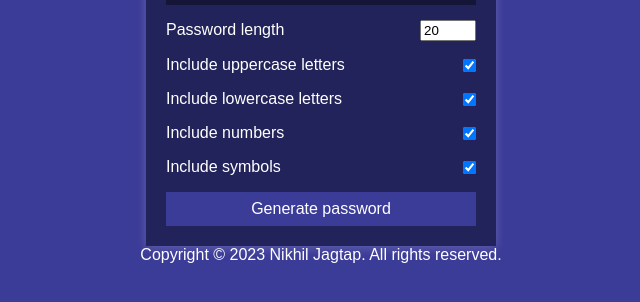
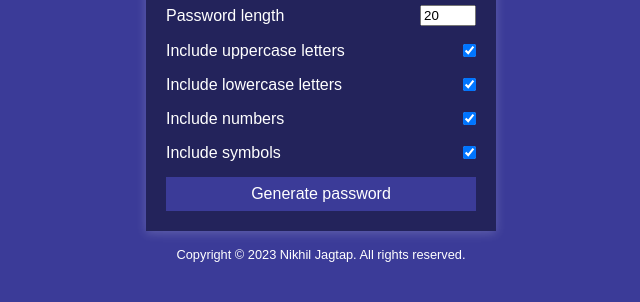
Before and after one commit to NikhilJagtap03/password.generator.github.io, a plain HTML site: page index.html in a window 1280 px wide. Shown: the part 338-640 px from the top of the page, without its empty margins (319-959 px from the left). Drawn offline with Linux system fonts and the light colour scheme; a web font is replaced by a local one.

Commit message:
Update style.css

```diff
--- a/style.css
+++ b/style.css
@@ -250,3 +250,10 @@ input[type=checkbox] {
         right: 10px;
     }
 }
+
+.footer__bar {
+    padding: 1rem;
+    text-align: center;
+    font-size: 0.8rem;
+    border-top: 1px solid var(--extra-light);
+  }
```
